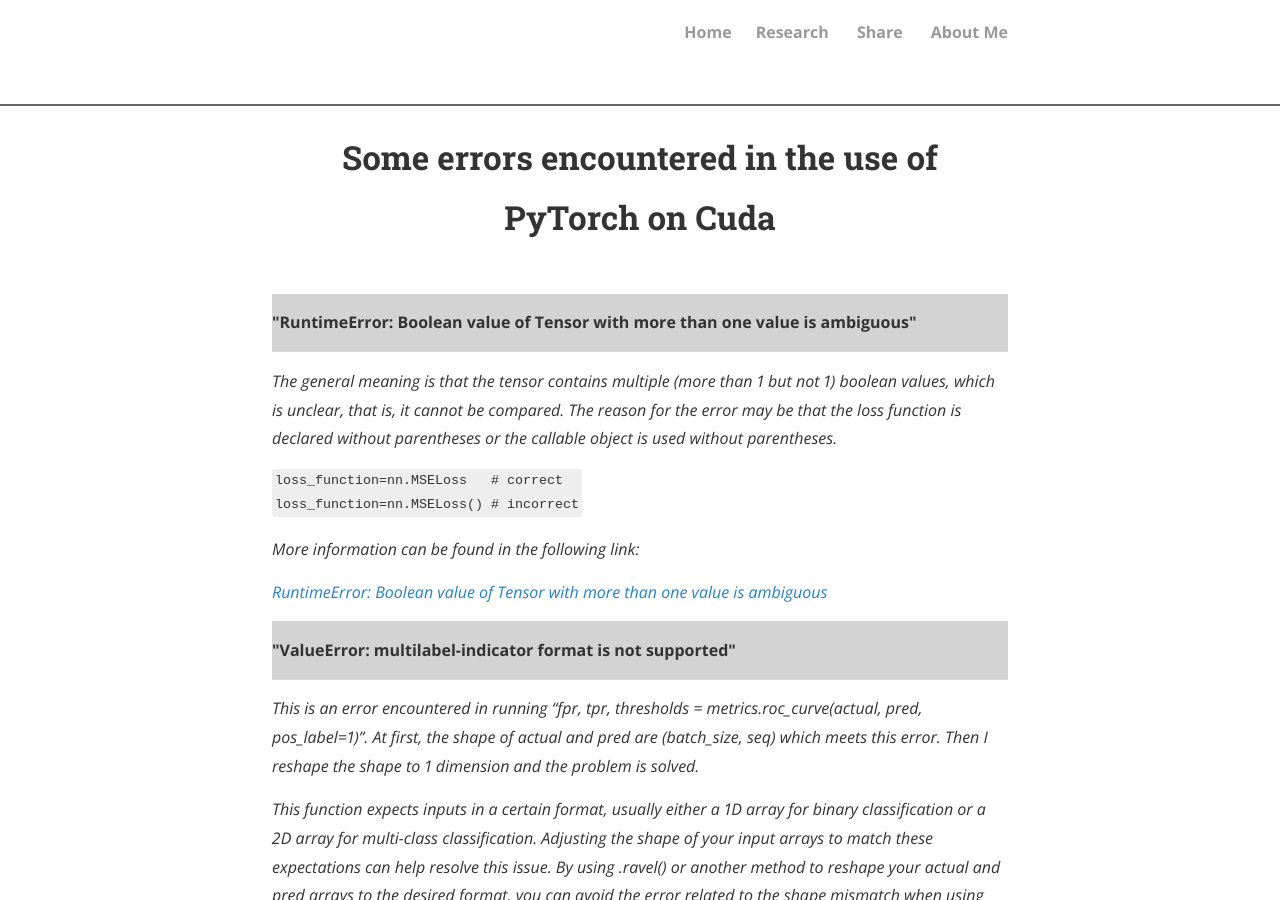
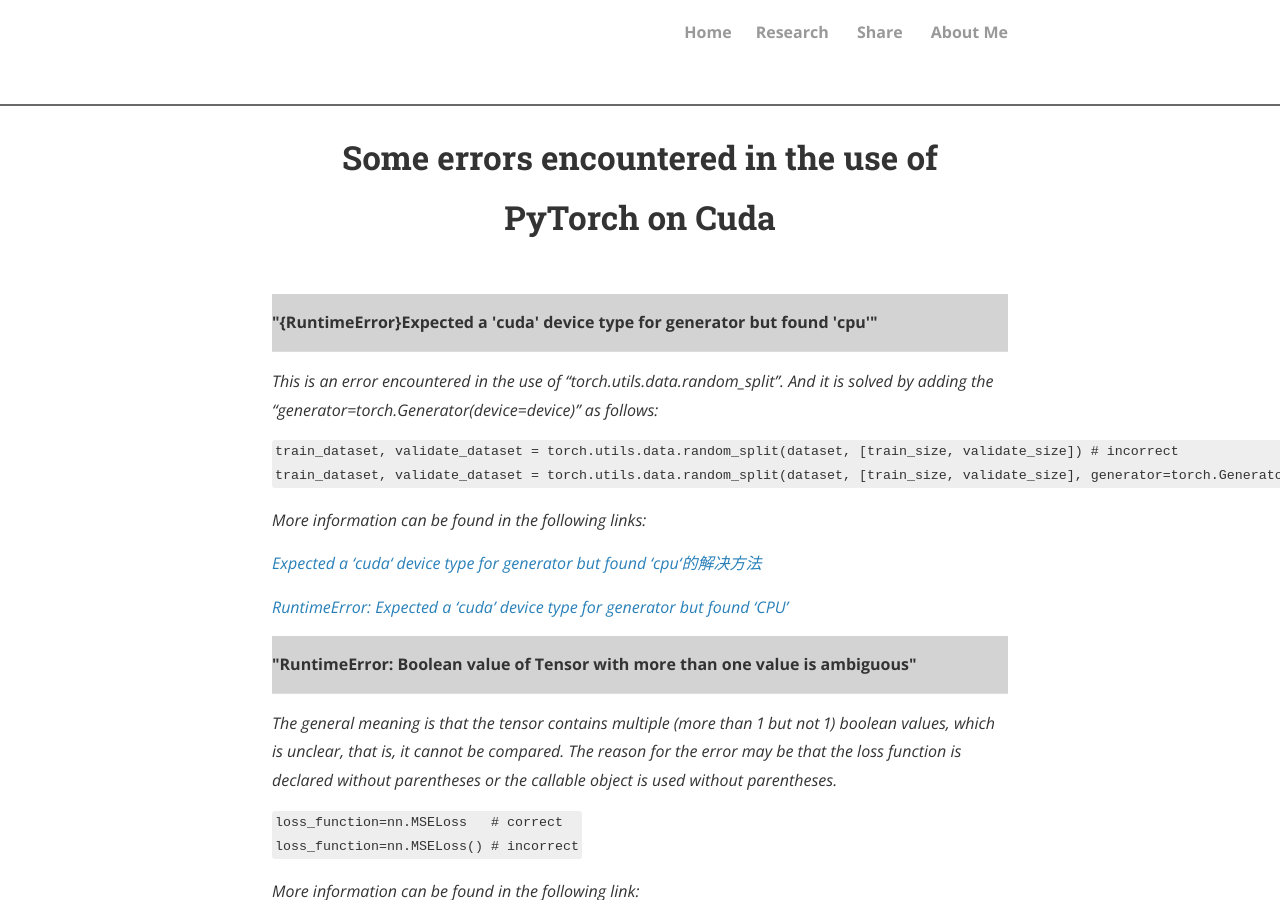
Before and after one commit to sosweetzhang/sosweetzhang.github.io, a Jekyll site: the page built from share/Experience/Some_errors_encountered_in_the_use_of_pytorch_on_Cuda.md, in a window 1280 px wide and 900 px high. Built offline with Jekyll 4.4.1, drawn with Linux system fonts in a browser that asks for light colours; nearby versions of some CDN libraries; comment, search, counter and statistics services are not loaded; a style sheet for code colours, icons or effects is not loaded.

Commit message:
Update Some_errors_encountered_in_the_use_of_pytorch_on_Cuda.md

````diff
--- a/share/Experience/Some_errors_encountered_in_the_use_of_pytorch_on_Cuda.md
+++ b/share/Experience/Some_errors_encountered_in_the_use_of_pytorch_on_Cuda.md
@@ -3,6 +3,22 @@ layout: page
 title: Some errors encountered in the use of PyTorch on Cuda
 permalink: /share/Experience/231106_1/
 ---
+
+<table><tr><td bgcolor=lightgray><strong>"{RuntimeError}Expected a 'cuda' device type for generator but found 'cpu'" </strong></td></tr></table>
+
+<em>This is an error encountered in the use of "torch.utils.data.random_split". And it is solved by adding the "generator=torch.Generator(device=device)" as follows:</em>
+
+```python
+train_dataset, validate_dataset = torch.utils.data.random_split(dataset, [train_size, validate_size]) # incorrect
+train_dataset, validate_dataset = torch.utils.data.random_split(dataset, [train_size, validate_size], generator=torch.Generator(device=device)) # correct
+```
+
+<em> More information can be found in the following links: </em>
+
+<em><a href="https://blog.csdn.net/weixin_45809449/article/details/123635839" title="">Expected a ‘cuda‘ device type for generator but found ‘cpu‘的解决方法</a> </em>
+
+<em><a href="https://discuss.pytorch.org/t/runtimeerror-expected-a-cuda-device-type-for-generator-but-found-cpu/161463" title="">RuntimeError: Expected a ‘cuda’ device type for generator but found ‘CPU’</a> </em>
+
 
 <table><tr><td bgcolor=lightgray><strong>"RuntimeError: Boolean value of Tensor with more than one value is ambiguous" </strong></td></tr></table>
 
````
